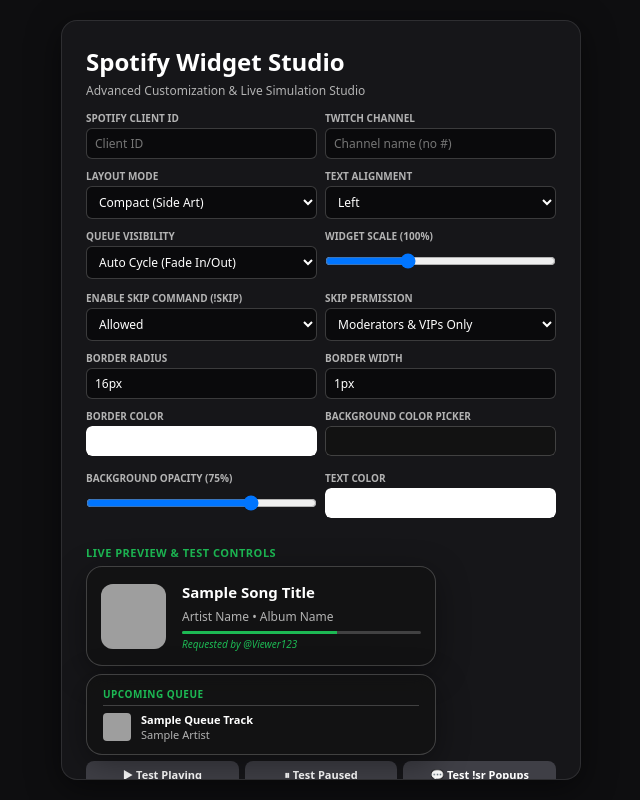
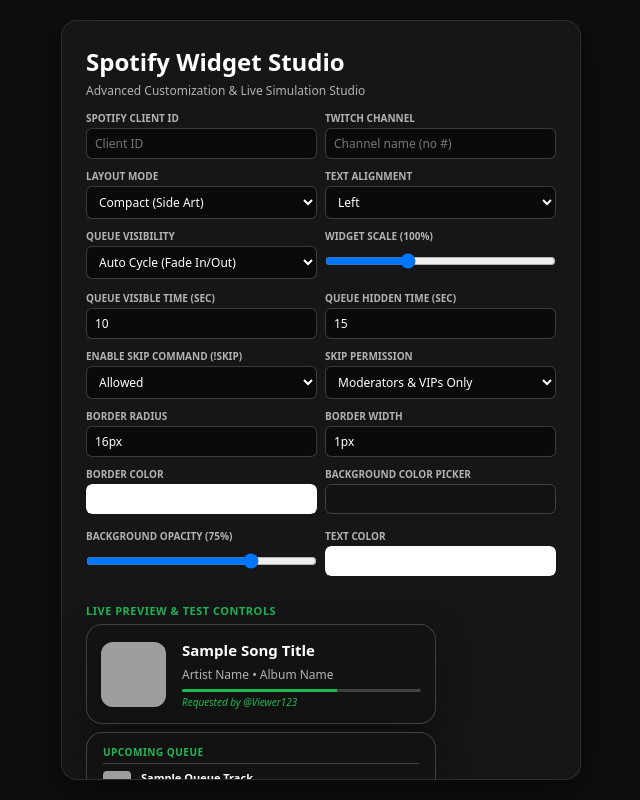
Before and after one commit to TheLoneWanderer2694/Vault-26-Music-Player, a plain HTML site: page index.html in a window 1280 px wide. Shown: the whole page, without its empty margins (319-959 px from the left). Drawn offline with Linux system fonts and the light colour scheme; grey boxes are pictures that could not be loaded.

Commit message:
Add queue visibility time inputs and update logic
Added input fields for queue visible and hidden times with default values. Updated the queue visibility cycle to use these input values.

```diff
--- a/index.html
+++ b/index.html
@@ -74,6 +74,7 @@
         }
 
         .setup-container input[type="text"],
+        .setup-container input[type="number"],
         .setup-container input[type="range"],
         .setup-container select {
             width: 100%;
@@ -510,6 +511,17 @@
 
         <div class="row">
             <div class="form-group">
+                <label>Queue Visible Time (Sec)</label>
+                <input type="number" id="queueShowTimeInput" min="2" max="120" value="10" oninput="applyStylesAndLink()">
+            </div>
+            <div class="form-group">
+                <label>Queue Hidden Time (Sec)</label>
+                <input type="number" id="queueHideTimeInput" min="2" max="300" value="15" oninput="applyStylesAndLink()">
+            </div>
+        </div>
+
+        <div class="row">
+            <div class="form-group">
                 <label>Enable Skip Command (!skip)</label>
                 <select id="enableSkipInput" oninput="applyStylesAndLink()">
                     <option value="yes">Allowed</option>
@@ -710,12 +722,18 @@
         };
 
         function startQueueVisibilityCycle() {
+            if (autoQueueTimer) clearTimeout(autoQueueTimer);
+
+            // Fetch configured times or fall back to defaults (Show: 10s, Hide: 15s)
+            const showSecs = parseInt(urlParams.get('qshow') || document.getElementById('queueShowTimeInput')?.value || '10') * 1000;
+            const hideSecs = parseInt(urlParams.get('qhide') || document.getElementById('queueHideTimeInput')?.value || '15') * 1000;
+
             function scheduleHide() {
                 autoQueueTimer = setTimeout(() => {
                     const queueEls = [document.getElementById('queueContainer'), document.getElementById('previewQueueContainer')];
                     queueEls.forEach(el => { if (el) el.classList.add('queue-hidden'); });
                     scheduleShow();
-                }, 15000);
+                }, showSecs);
             }
 
             function scheduleShow() {
@@ -723,7 +741,7 @@
                     const queueEls = [document.getElementById('queueContainer'), document.getElementById('previewQueueContainer')];
                     queueEls.forEach(el => { if (el) el.classList.remove('queue-hidden'); });
                     scheduleHide();
-                }, 10000);
+                }, hideSecs);
             }
 
             scheduleHide();
@@ -747,6 +765,8 @@
             const align = document.getElementById('textAlignInput').value || 'left';
             const layout = document.getElementById('layoutModeInput').value || 'compact';
             const queueVis = document.getElementById('queueVisibilityInput').value || 'auto';
+            const queueShowTime = document.getElementById('queueShowTimeInput').value || '10';
+            const queueHideTime = document.getElementById('queueHideTimeInput').value || '15';
             const skip = document.getElementById('enableSkipInput').value;
             const skipPerm = document.getElementById('skipPermissionInput').value;
 
@@ -773,6 +793,7 @@
                     previewQueue.classList.remove('queue-hidden');
                 } else {
                     previewQueue.classList.remove('queue-hidden');
+                    startQueueVisibilityCycle();
                 }
             }
 
@@ -795,7 +816,7 @@
             const token = localStorage.getItem('sp_access_token') || '';
             const rtoken = localStorage.getItem('sp_refresh_token') || '';
 
-            const obsUrl = `${BASE_URL}?obs=true&layout=${layout}&align=${align}&scale=${scale}&skip=${skip}&skipPerm=${skipPerm}&qvis=${queueVis}&radius=${encodeURIComponent(radius)}&bwidth=${encodeURIComponent(bwidth)}&bcolor=${encodeURIComponent(bcolor)}&bgcolor=${encodeURIComponent(bgcolor)}&tcolor=${encodeURIComponent(tcolor)}&token=${encodeURIComponent(token)}&rtoken=${encodeURIComponent(rtoken)}&cid=${encodeURIComponent(cid || '')}&ch=${encodeURIComponent(channel || '')}`;
+            const obsUrl = `${BASE_URL}?obs=true&layout=${layout}&align=${align}&scale=${scale}&skip=${skip}&skipPerm=${skipPerm}&qvis=${queueVis}&qshow=${queueShowTime}&qhide=${queueHideTime}&radius=${encodeURIComponent(radius)}&bwidth=${encodeURIComponent(bwidth)}&bcolor=${encodeURIComponent(bcolor)}&bgcolor=${encodeURIComponent(bgcolor)}&tcolor=${encodeURIComponent(tcolor)}&token=${encodeURIComponent(token)}&rtoken=${encodeURIComponent(rtoken)}&cid=${encodeURIComponent(cid || '')}&ch=${encodeURIComponent(channel || '')}`;
 
             document.getElementById('obsGeneratedLink').value = obsUrl;
         }
```
